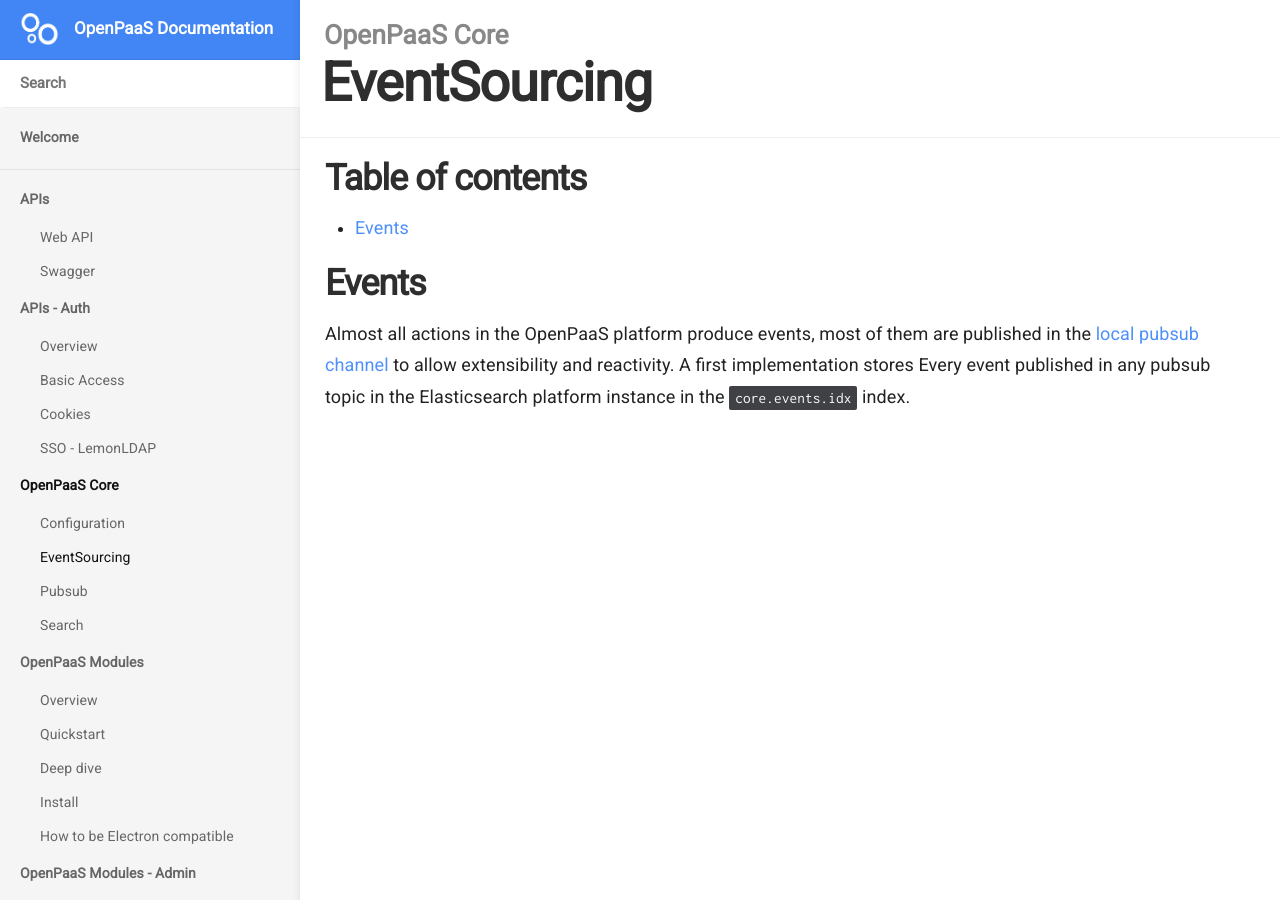
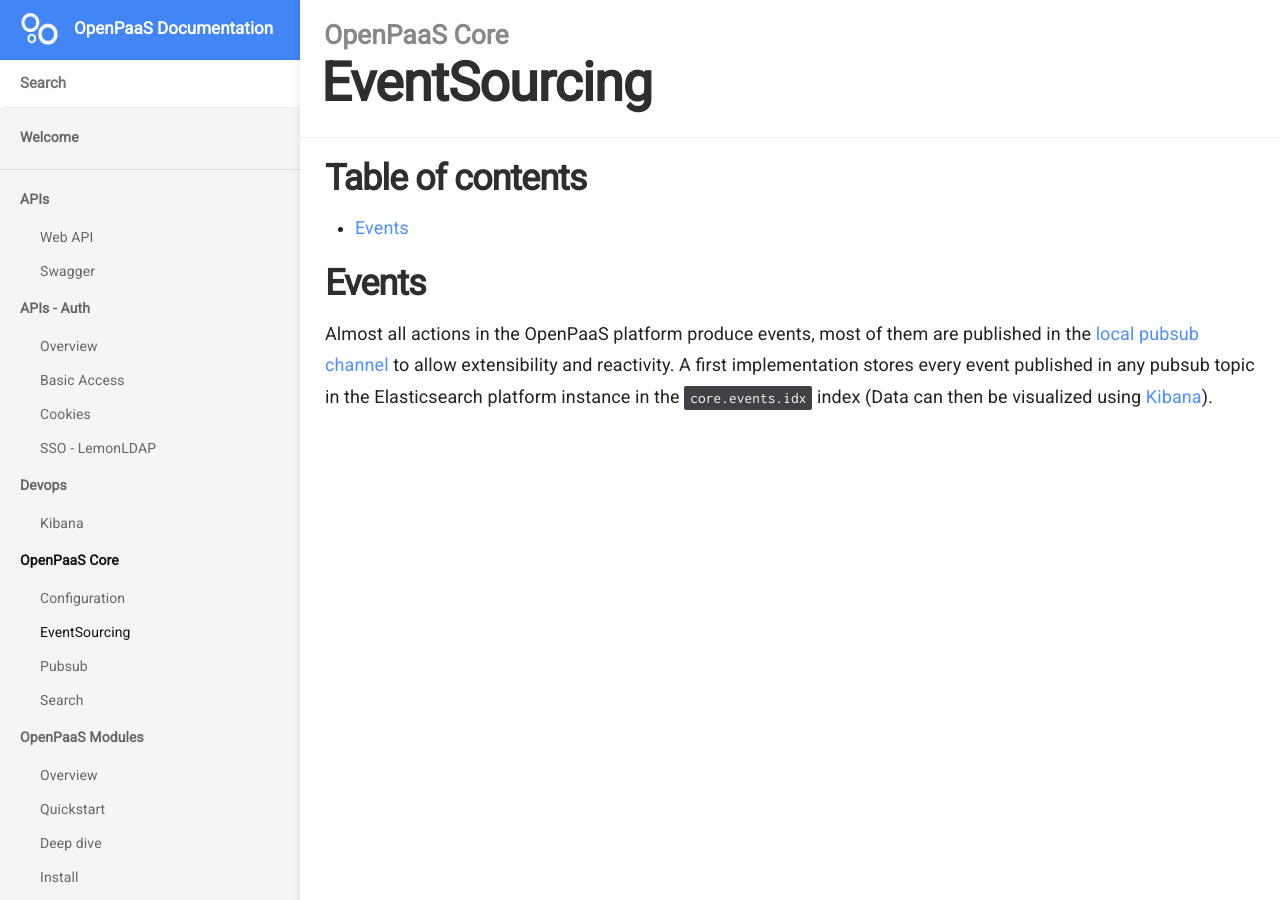
Before and after one commit to linagora/openpaas-doc, a Jekyll site: the page built from _docs/core/eventsourcing.md, in a window 1280 px wide and 900 px high. Built offline with Jekyll 4.4.1, drawn with Linux system fonts in a browser that asks for light colours; nearby versions of some CDN libraries; a script that is not in the unit is left out.

Commit message:
linagora/lgs/openpaas/linagora.esn.calendar#964 Add kibana instructions

```diff
--- a/_docs/core/eventsourcing.md
+++ b/_docs/core/eventsourcing.md
@@ -12,4 +12,4 @@
 
 ## Events
 
-Almost all actions in the OpenPaaS platform produce events, most of them are published in the [local pubsub channel](/core/pubsub/) to allow extensibility and reactivity. A first implementation stores Every event published in any pubsub topic in the Elasticsearch platform instance in the `core.events.idx` index.
+Almost all actions in the OpenPaaS platform produce events, most of them are published in the [local pubsub channel](/core/pubsub/) to allow extensibility and reactivity. A first implementation stores every event published in any pubsub topic in the Elasticsearch platform instance in the `core.events.idx` index (Data can then be visualized using [Kibana](/devops/kibana/)).
```
Also changed, not shown: _docs/devops/kibana.md (added, +27 -0 lines), images/devops/kibana.png (added).
